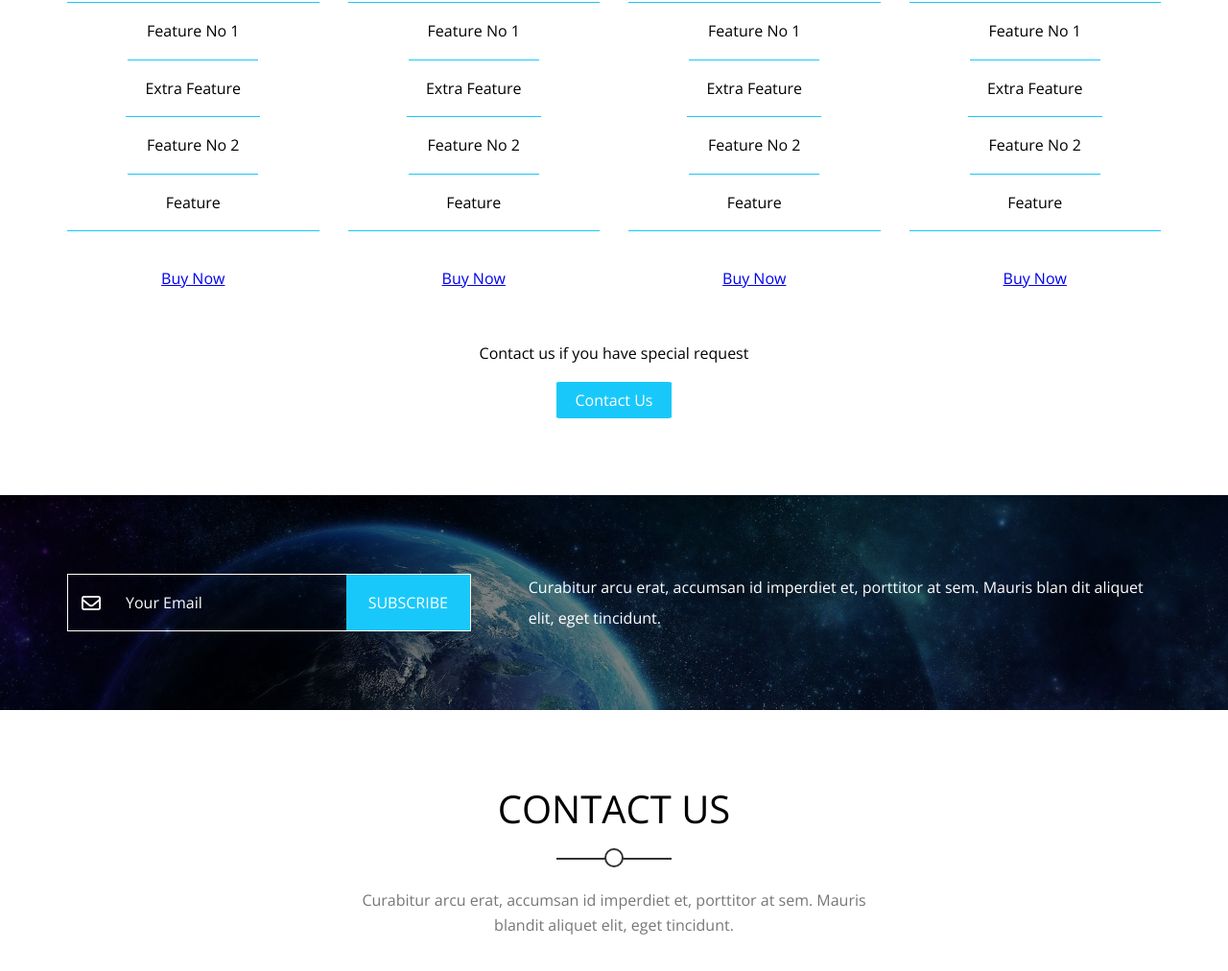
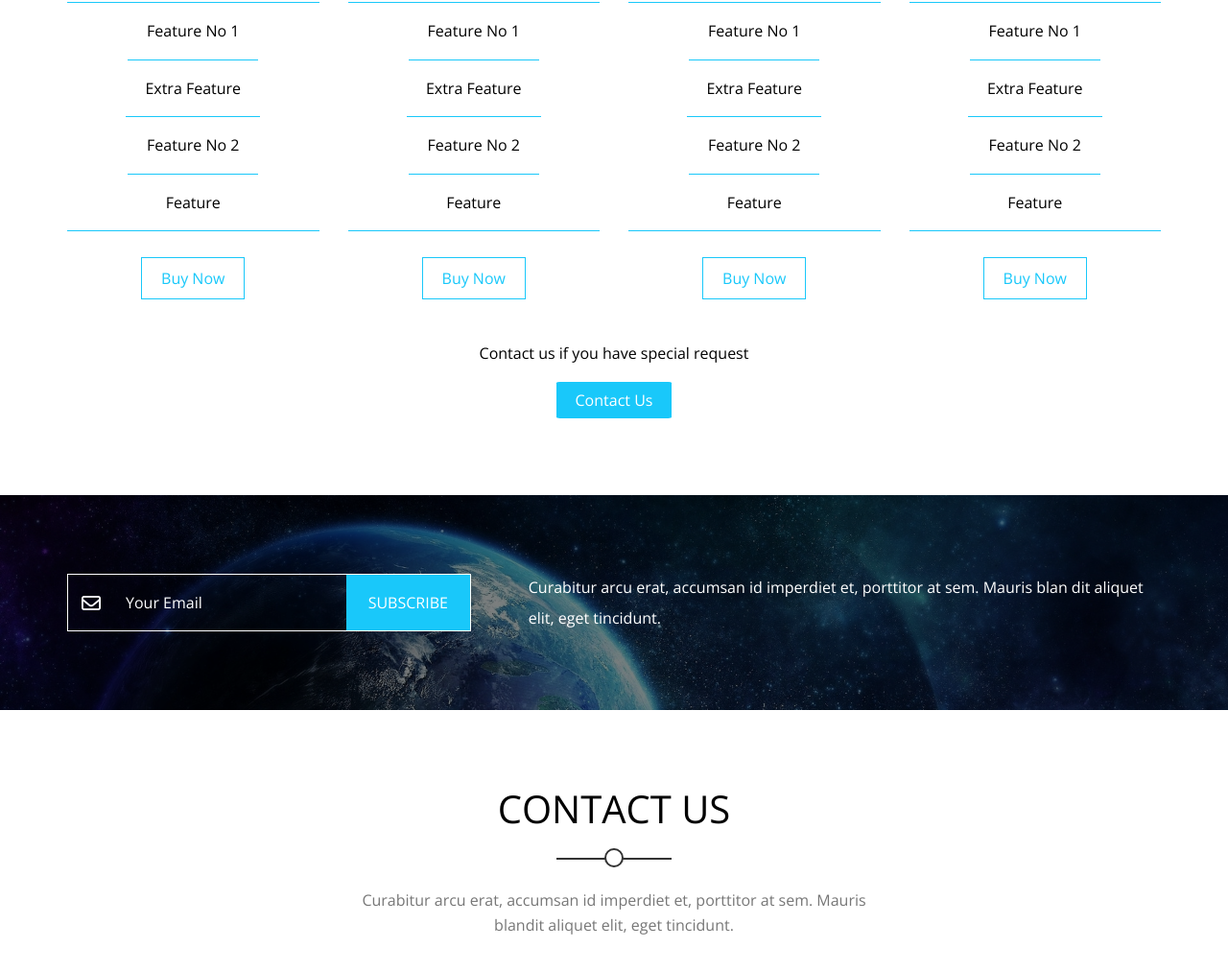
Before and after one commit to Ahmed-SG/Template-Two-Kasper, a plain HTML site: page index.html in a window 1280 px wide. Shown: the part 6505-7517 px from the top of the page at 96% size. Drawn offline with nearby package versions, Linux system fonts and the light colour scheme; a web font is replaced by a local one.

Commit message:
Update kasper.css

```diff
--- a/css/kasper.css
+++ b/css/kasper.css
@@ -865,7 +865,7 @@ header nav .form i {
 .pricing .container .plans .box ul li:last-child {
   border: none;
 }
-.pricing .container .plans .box .footer a {
+.pricing .container .plans .box .foot a {
   text-decoration: none;
   border: 1px solid var(--main-color);
   padding: 10px 20px;
```
